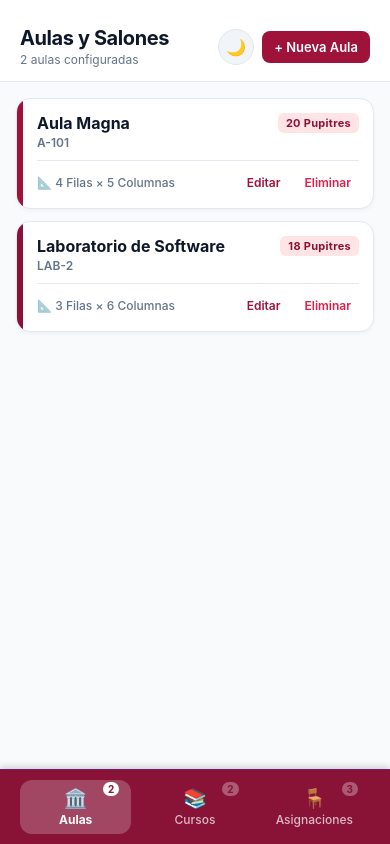
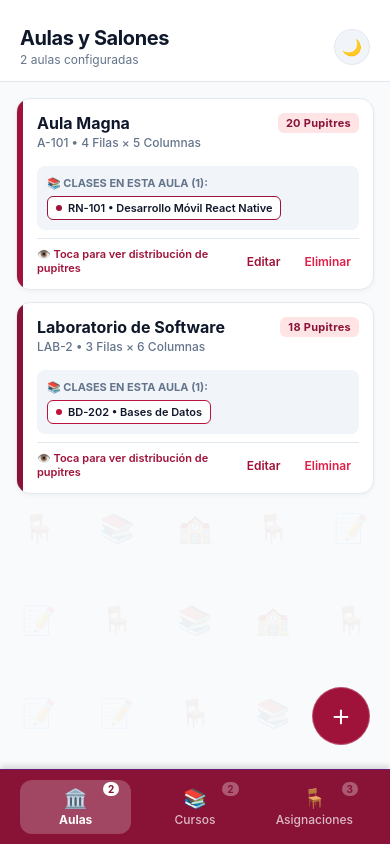
Before and after one commit to Calvaro999/BetterClassroom, a React Native app: screen / in a window 390 px wide. Built offline with nearby package versions, Linux system fonts and the light colour scheme.

Commit message:
feat(classrooms): display assigned courses on classroom cards and add FAB

```diff
--- a/src/modules/classrooms/components/ClassroomCard.tsx
+++ b/src/modules/classrooms/components/ClassroomCard.tsx
@@ -1,11 +1,12 @@
 import React from 'react';
 import { StyleSheet, Text, View, TouchableOpacity } from 'react-native';
-import { Classroom } from '../../../types';
+import { Classroom, Course } from '../../../types';
 import { useApp } from '../../../context/AppContext';
 import { Badge } from '../../../components/common';
 
 interface ClassroomCardProps {
   classroom: Classroom;
+  assignedCourses?: Course[];
   onPress: () => void;
   onEdit?: () => void;
   onDelete?: () => void;
@@ -13,6 +14,7 @@ interface ClassroomCardProps {
 
 export const ClassroomCard: React.FC<ClassroomCardProps> = ({
   classroom,
+  assignedCourses = [],
   onPress,
   onEdit,
   onDelete,
@@ -39,10 +41,57 @@ export const ClassroomCard: React.FC<ClassroomCardProps> = ({
               {classroom.name}
             </Text>
             <Text style={[styles.code, { color: themeColors.textMuted }]}>
-              {classroom.code}
+              {classroom.code} • {classroom.rows} Filas × {classroom.columns} Columnas
             </Text>
           </View>
           <Badge label={`${classroom.totalSeats} Pupitres`} variant="primary" />
+        </View>
+
+        {/* Sección: Clases / Cursos asignados a esta aula física */}
+        <View
+          style={[
+            styles.coursesSection,
+            { backgroundColor: themeColors.surfaceVariant },
+          ]}
+        >
+          <Text style={[styles.coursesLabel, { color: themeColors.textMuted }]}>
+            📚 Clases en esta aula ({assignedCourses.length}):
+          </Text>
+          {assignedCourses.length > 0 ? (
+            <View style={styles.coursesChipsRow}>
+              {assignedCourses.map((course) => (
+                <View
+                  key={course.id}
+                  style={[
+                    styles.courseChip,
+                    {
+                      backgroundColor: themeColors.surface,
+                      borderColor: course.color,
+                    },
+                  ]}
+                >
+                  <View
+                    style={[styles.chipDot, { backgroundColor: course.color }]}
+                  />
+                  <Text
+                    style={[styles.courseChipText, { color: themeColors.text }]}
+                    numberOfLines={1}
+                  >
+                    {course.code} • {course.name}
+                  </Text>
+                </View>
+              ))}
+            </View>
+          ) : (
+            <Text
+              style={[
+                styles.noCoursesAssigned,
+                { color: themeColors.textLight },
+              ]}
+            >
+              Ningún curso asignado a esta aula todavía.
+            </Text>
+          )}
         </View>
 
         <View
@@ -51,11 +100,9 @@ export const ClassroomCard: React.FC<ClassroomCardProps> = ({
             { borderTopColor: themeColors.border },
           ]}
         >
-          <View style={styles.specs}>
-            <Text style={[styles.specText, { color: themeColors.textMuted }]}>
-              📐 {classroom.rows} Filas × {classroom.columns} Columnas
-            </Text>
-          </View>
+          <Text style={[styles.tapHint, { color: themeColors.primary }]}>
+            👁️ Toca para ver distribución de pupitres
+          </Text>
 
           <View style={styles.actions}>
             {onEdit ? (
@@ -112,7 +159,7 @@ const styles = StyleSheet.create({
     flexDirection: 'row',
     justifyContent: 'space-between',
     alignItems: 'flex-start',
-    marginBottom: 10,
+    marginBottom: 8,
   },
   titleInfo: {
     flex: 1,
@@ -124,23 +171,58 @@ const styles = StyleSheet.create({
   },
   code: {
     fontSize: 12,
+    fontWeight: '500',
+    marginTop: 2,
+  },
+  coursesSection: {
+    padding: 10,
+    borderRadius: 8,
+    marginVertical: 8,
+  },
+  coursesLabel: {
+    fontSize: 11,
+    fontWeight: '700',
+    marginBottom: 6,
+    textTransform: 'uppercase',
+  },
+  coursesChipsRow: {
+    flexDirection: 'row',
+    flexWrap: 'wrap',
+    gap: 6,
+  },
+  courseChip: {
+    flexDirection: 'row',
+    alignItems: 'center',
+    paddingHorizontal: 8,
+    paddingVertical: 4,
+    borderRadius: 6,
+    borderWidth: 1,
+    maxWidth: '100%',
+  },
+  chipDot: {
+    width: 6,
+    height: 6,
+    borderRadius: 3,
+    marginRight: 6,
+  },
+  courseChipText: {
+    fontSize: 11,
     fontWeight: '600',
-    marginTop: 2,
+  },
+  noCoursesAssigned: {
+    fontSize: 12,
+    fontStyle: 'italic',
   },
   footerRow: {
     flexDirection: 'row',
     justifyContent: 'space-between',
     alignItems: 'center',
-    paddingTop: 10,
+    paddingTop: 8,
     borderTopWidth: 1,
   },
-  specs: {
-    flexDirection: 'row',
-    alignItems: 'center',
-  },
-  specText: {
-    fontSize: 12,
-    fontWeight: '500',
+  tapHint: {
+    fontSize: 11,
+    fontWeight: '600',
   },
   actions: {
     flexDirection: 'row',
--- a/src/modules/classrooms/screens/ClassroomsScreen.tsx
+++ b/src/modules/classrooms/screens/ClassroomsScreen.tsx
@@ -10,7 +10,7 @@ import {
 } from 'react-native';
 import { useApp } from '../../../context/AppContext';
 import { Classroom } from '../../../types';
-import { Header, Button } from '../../../components/common';
+import { Header, Button, FloatingActionButton, TexturedBackground } from '../../../components/common';
 import { ClassroomCard } from '../components/ClassroomCard';
 import { ClassroomModal } from '../components/ClassroomModal';
 import { SeatGrid } from '../components/SeatGrid';
@@ -18,6 +18,7 @@ import { SeatGrid } from '../components/SeatGrid';
 export const ClassroomsScreen: React.FC = () => {
   const {
     classrooms,
+    courses,
     addClassroom,
     updateClassroom,
     deleteClassroom,
@@ -60,28 +61,30 @@ export const ClassroomsScreen: React.FC = () => {
         { backgroundColor: themeColors.background },
       ]}
     >
+      {/* Textura de fondo con siluetas de pizarras y sillas */}
+      <TexturedBackground />
+
       <Header
         title="Aulas y Salones"
         subtitle={`${classrooms.length} aulas configuradas`}
-        rightActionText="+ Nueva Aula"
-        onRightActionPress={() => {
-          setEditingClassroom(null);
-          setModalVisible(true);
-        }}
       />
 
       <FlatList
         data={classrooms}
         keyExtractor={(item) => item.id}
         contentContainerStyle={styles.listContent}
-        renderItem={({ item }) => (
+        renderItem={({ item }) => {
+          const assignedCourses = courses.filter((c) => c.classroomId === item.id);
+          return (
             <ClassroomCard
               classroom={item}
+              assignedCourses={assignedCourses}
               onPress={() => setViewingClassroom(item)}
               onEdit={() => handleEdit(item)}
               onDelete={() => handleDelete(item)}
             />
-        )}
+          );
+        }}
         ListEmptyComponent={
           <View style={styles.emptyContainer}>
             <Text style={styles.emptyIcon}>🏛️</Text>
@@ -89,17 +92,18 @@ export const ClassroomsScreen: React.FC = () => {
               No hay aulas creadas
             </Text>
             <Text style={[styles.emptyText, { color: themeColors.textMuted }]}>
-              Crea tu primera aula configurando el tamaño y número de pupitres.
+              Toca el botón circular '+' para crear tu primera aula y sus pupitres.
             </Text>
-            <Button
-              title="Crear Nueva Aula"
+          </View>
+        }
+      />
+
+      {/* Botón Circular Flotante (FAB) con un '+' */}
+      <FloatingActionButton
         onPress={() => {
           setEditingClassroom(null);
           setModalVisible(true);
         }}
-            />
-          </View>
-        }
       />
 
       {/* Modal para crear o editar aula y tamaño de pupitres */}
@@ -185,10 +189,11 @@ export const ClassroomsScreen: React.FC = () => {
 const styles = StyleSheet.create({
   container: {
     flex: 1,
+    position: 'relative',
   },
   listContent: {
     padding: 16,
-    paddingBottom: 40,
+    paddingBottom: 90, // Espacio suficiente para no tapar el último elemento con el FAB
   },
   emptyContainer: {
     alignItems: 'center',
```
Lines whose indentation alone changed are shown as unchanged.
